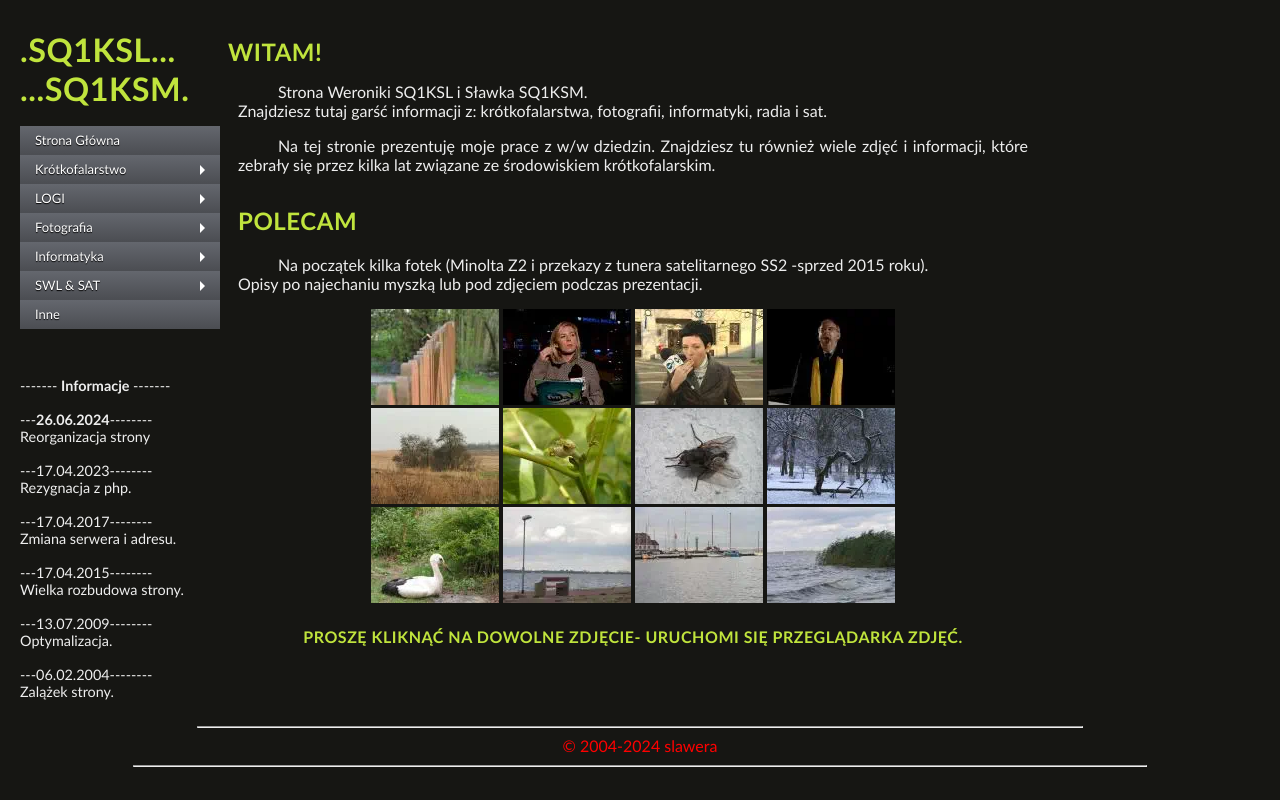
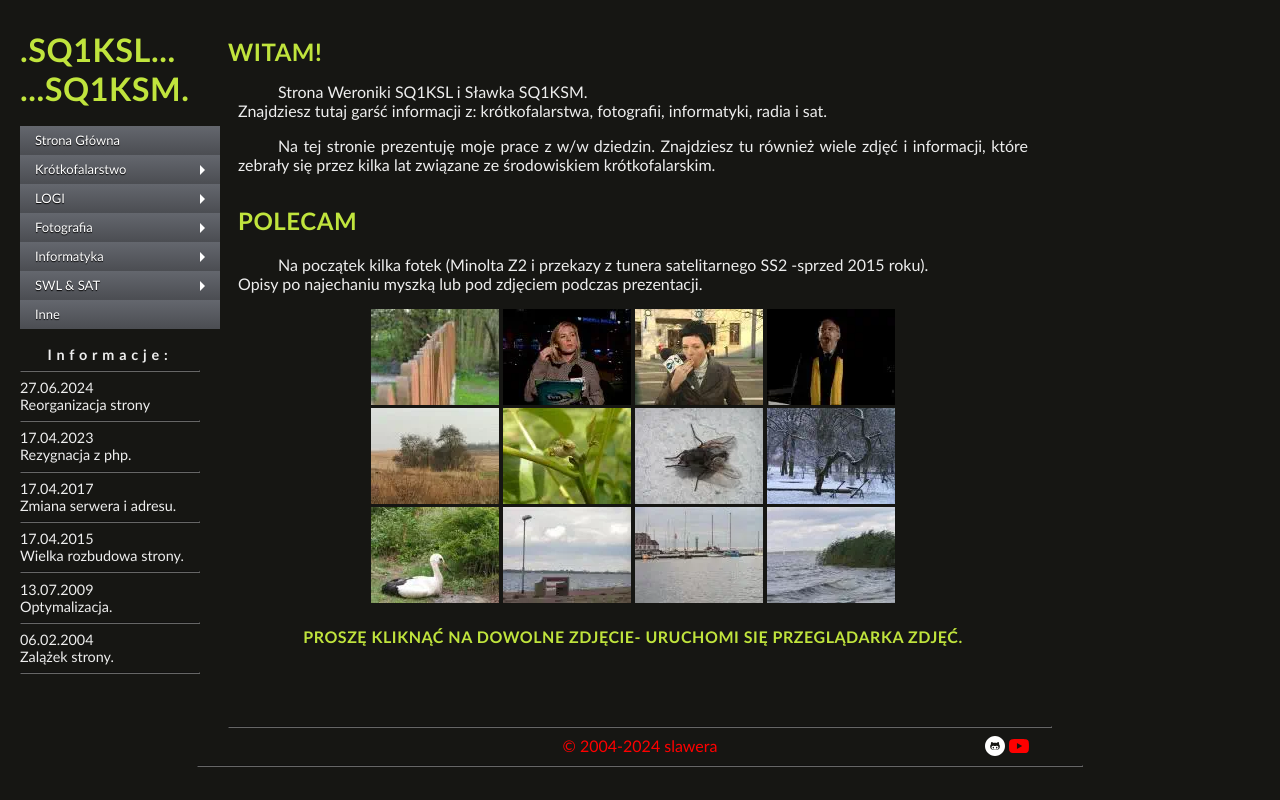
Before and after one commit to sq1ksm/sq1ksm-site, a SvelteKit app: page / in a window 1280 px wide. Built offline with nearby package versions, Linux system fonts and the light colour scheme.

Commit message:
Poprawa wyglądu.

```diff
--- /dev/null
+++ b/src/lib/InfoBar.svelte
@@ -0,0 +1,33 @@
+<article>
+	<b> Informacje:</b>
+	<hr />
+	27.06.2024<br />
+	Reorganizacja strony
+	<hr />
+	17.04.2023<br />
+	Rezygnacja z php.
+	<hr />
+	17.04.2017<br />
+	Zmiana serwera i adresu.
+	<hr />
+	17.04.2015<br />
+	Wielka rozbudowa strony.
+	<hr />
+	13.07.2009<br />
+	Optymalizacja.
+	<hr />
+	06.02.2004<br />
+	Zalążek strony.
+	<hr />
+</article>
+
+<style>
+	hr {
+		border-color: #666;
+	}
+	b {
+		display: block;
+		text-align: center;
+		letter-spacing: 0.3rem;
+	}
+</style>
--- a/src/lib/index.js
+++ b/src/lib/index.js
@@ -18,7 +18,7 @@ export const routes = [
             { name: "Parki SPFF", href: "/spff" },
             { name: "APRS", href: "/aprs" },
             { name: "Eko-QSL", href: "/ekoqsl" },
-            { name: "QRP FT-817", href: "/ft817" }
+            { name: "QRP FT-817 / FT-818", href: "/ft817" }
         ]
     },
     {
@@ -41,12 +41,12 @@ export const routes = [
             { name: "Webmastering", href: "/webmastering" },
             { name: "Piotruś", href: "/piotrus" },
             { name: "Windows Mobile", href: "/wm" },
-            { name: "Stare Komputery", href: "/c64" }
+            { name: "Stare komputery", href: "/c64" }
         ]
     }, {
         name: "SWL & SAT",
         sub: [
-            { name: "SFale długie i średnie", href: "/dlugie" },
+            { name: "Fale długie i średnie", href: "/dlugie" },
             { name: "Odbiór satelitarny", href: "/sat" }
         ]
     },
--- a/src/routes/+layout.svelte
+++ b/src/routes/+layout.svelte
@@ -2,6 +2,7 @@
 	import { afterNavigate } from '$app/navigation';
 	import { onMount } from 'svelte';
 	import SideMenu from '../lib/SideMenu.svelte';
+	import InfoBar from '$lib/InfoBar.svelte';
 
 	afterNavigate(() => {
 		// @ts-ignore
@@ -52,25 +53,7 @@
 	</div>
 	<!---------Tresc strony------------->
 	<br />
-	<article>
-		<!-- INFORMACJE -->
-		<p>
-			<br />
-			------- <b>Informacje </b>------- <br /><br />
-			---<b>26.06.2024</b>--------<br />
-			Reorganizacja strony <br /><br />
-			---17.04.2023--------<br />
-			Rezygnacja z php.<br /><br />
-			---17.04.2017--------<br />
-			Zmiana serwera i adresu.<br /><br />
-			---17.04.2015--------<br />
-			Wielka rozbudowa strony.<br /><br />
-			---13.07.2009--------<br />
-			Optymalizacja.<br /><br />
-			---06.02.2004--------<br />
-			Zalążek strony.
-		</p>
-	</article>
+	<InfoBar />
 </div>
 
 <div id="content">
@@ -79,8 +62,40 @@
 
 <footer>
 	<div class="stopa">
-		<hr style="width: 70%;" />
+		<hr style="width: 65%; border-color: #666;" />
 		© 2004-2024 slawera
-		<hr style="width: 80%;" />
+		<div class="socials">
+			<a href="https://github.com/sq1ksm/sq1ksm-site" title="github">
+				<svg xmlns="http://www.w3.org/2000/svg" viewBox="0 0 960 960" width="20">
+					<path
+						fill="white"
+						d="M480 476c10.667 0 24.667-.667 42-2s31-2 41-2 20.667 1.333 32 4c11.333 2.667 21 7.333 29 14 17.333 17.333 26 37.333 26 60 0 42.667-14.333 70.667-43 84-28.667 13.333-71 20-127 20s-98.333-6.667-127-20-43-41.333-43-84c0-22.667 8.667-42.667 26-60 8-6.667 17.667-11.333 29-14 11.333-2.667 22-4 32-4s23.667.667 41 2 31.333 2 42 2m-80 128c9.333 0 17-4.667 23-14s9-20 9-32c0-30.667-10.667-46-32-46s-32 15.333-32 46c0 12 3 22.667 9 32 6 9.333 13.667 14 23 14m160 0c9.333 0 17.333-4.667 24-14 6.667-9.333 10-20 10-32 0-13.333-3.333-24.333-10-33-6.667-8.667-14.667-13-24-13-21.333 0-32 15.333-32 46 0 12 3 22.667 9 32 6 9.333 13.667 14 23 14M480 0c133.333 0 246.667 46.667 340 140s140 206.667 140 340c0 132-46.667 245-140 339S613.333 960 480 960c-132 0-245-47-339-141S0 612 0 480c0-133.333 47-246.667 141-340S348 0 480 0m44 676c125.333 0 188-61.333 188-184 0-37.333-12.667-70-38-98 2.667-2.667 3-16.333 1-41s-7.667-48.333-17-71c-29.333 4-67.333 21.333-114 52-13.333-4-34.667-6-64-6-26.667 0-48 2-64 6-20-13.333-39.667-24.333-59-33-19.333-8.667-33-14.333-41-17l-14-2c-9.333 22.667-15 46.333-17 71s-1.667 38.333 1 41c-25.333 28-38 60.667-38 98 0 122.667 62.667 184 188 184h88"
+					>
+					</path>
+				</svg></a
+			>
+			<a href="https://www.youtube.com/channel/@slawera" title="youtube">
+				<svg xmlns="http://www.w3.org/2000/svg" viewBox="0 0 24 24" width="20">
+					<path
+						fill="red"
+						d="M23.498 6.186a3.016 3.016 0 0 0-2.122-2.136C19.505 3.545 12 3.545 12 3.545s-7.505 0-9.377.505A3.017 3.017 0 0 0 .502 6.186C0 8.07 0 12 0 12s0 3.93.502 5.814a3.016 3.016 0 0 0 2.122 2.136c1.871.505 9.376.505 9.376.505s7.505 0 9.377-.505a3.015 3.015 0 0 0 2.122-2.136C24 15.93 24 12 24 12s0-3.93-.502-5.814zM9.545 15.568V8.432L15.818 12l-6.273 3.568z"
+					>
+					</path>
+				</svg></a
+			>
+		</div>
+		<hr style="width: 70%; border-color: #666;" />
 	</div>
 </footer>
+
+<style>
+	.stopa {
+		position: relative;
+	}
+
+	.socials {
+		position: absolute;
+		top: 10px;
+		right: 19vw;
+	}
+</style>
```
